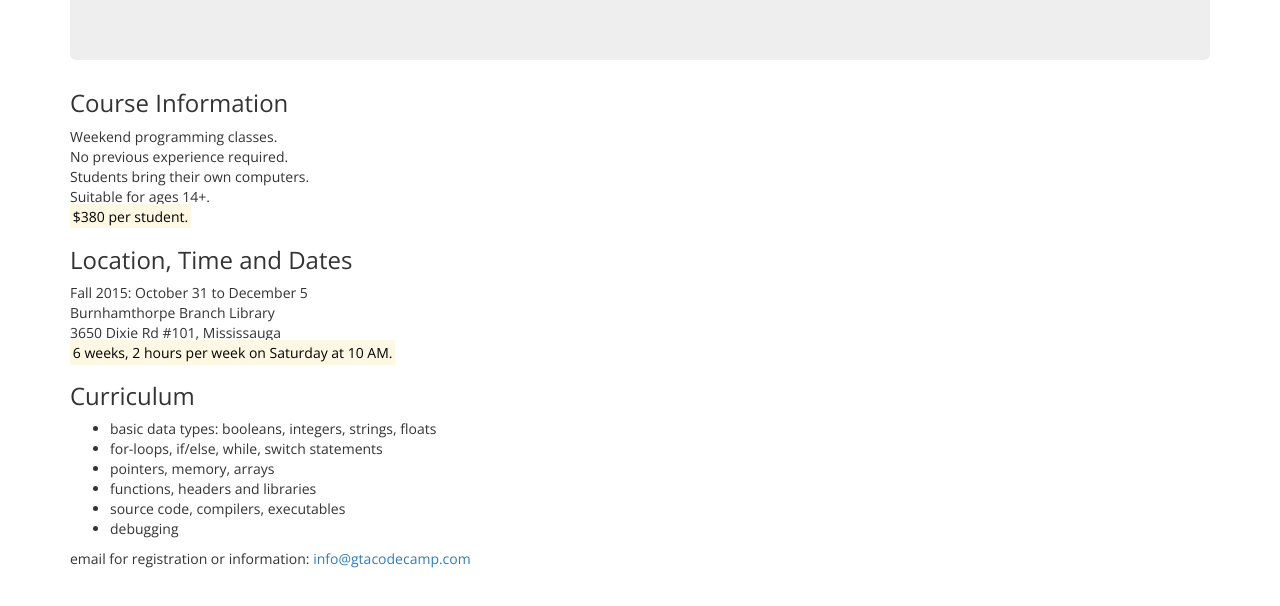
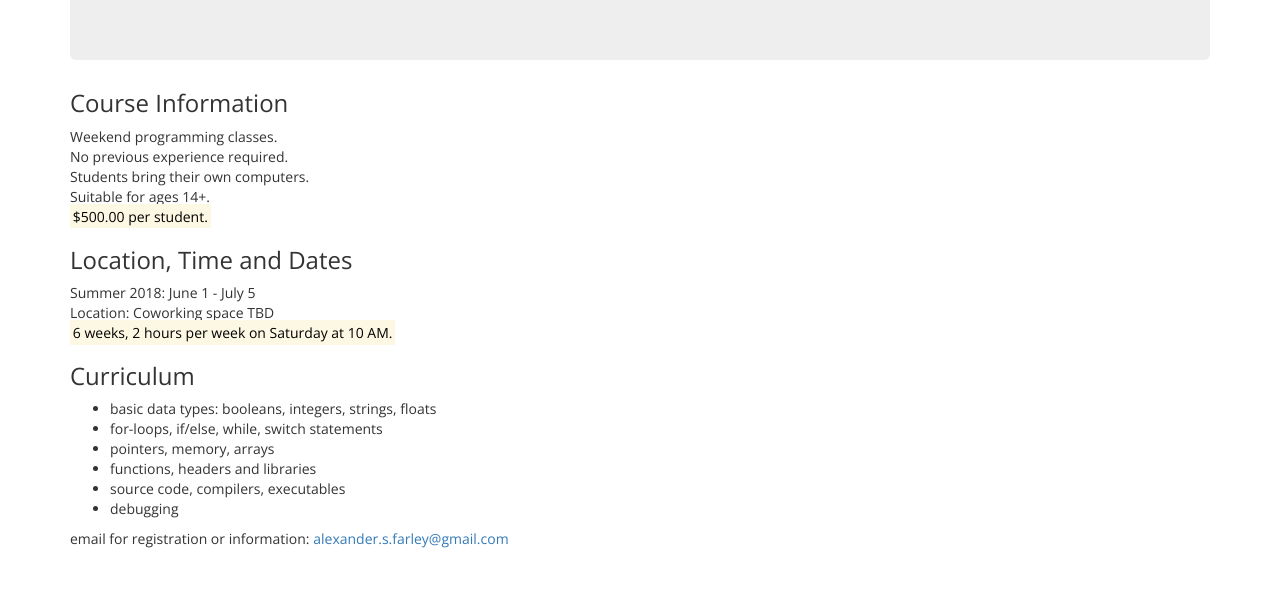
Before and after one commit to asfarley/codecamp, a plain HTML site: page index.html in a window 1280 px wide. Shown: the part 180-786 px from the top of the page. Drawn offline with nearby package versions, Linux system fonts and the light colour scheme.

Commit message:
Updating location, date, email

```diff
--- a/index.html
+++ b/index.html
@@ -31,12 +31,11 @@
 	No previous experience required. <br/>
 	Students bring their own computers. <br/>
 	Suitable for ages 14+. <br/>
-	<mark>$380 per student. </mark>
+	<mark>$500.00 per student. </mark>
 
 	<h3>Location, Time and Dates</h3>
-	Fall 2015: October 31 to December 5<br/>
-	Burnhamthorpe Branch Library <br/>
-	3650 Dixie Rd #101, Mississauga <br/>
+	Summer 2018: June 1 - July 5<br/>
+	Location: Coworking space TBD <br/>
 	<mark>6 weeks, 2 hours per week on Saturday at 10 AM. </mark>
 
 	<h3>Curriculum</h3>
@@ -49,7 +48,7 @@
 		<li>debugging</li>
 	</ul>
 
-	email for registration or information: <a href="info@gtacodecamp.com">info@gtacodecamp.com</a>
+	email for registration or information: <a href="alexander.s.farley@gmail.com">alexander.s.farley@gmail.com</a>
 </div>
 
 </body>
```
